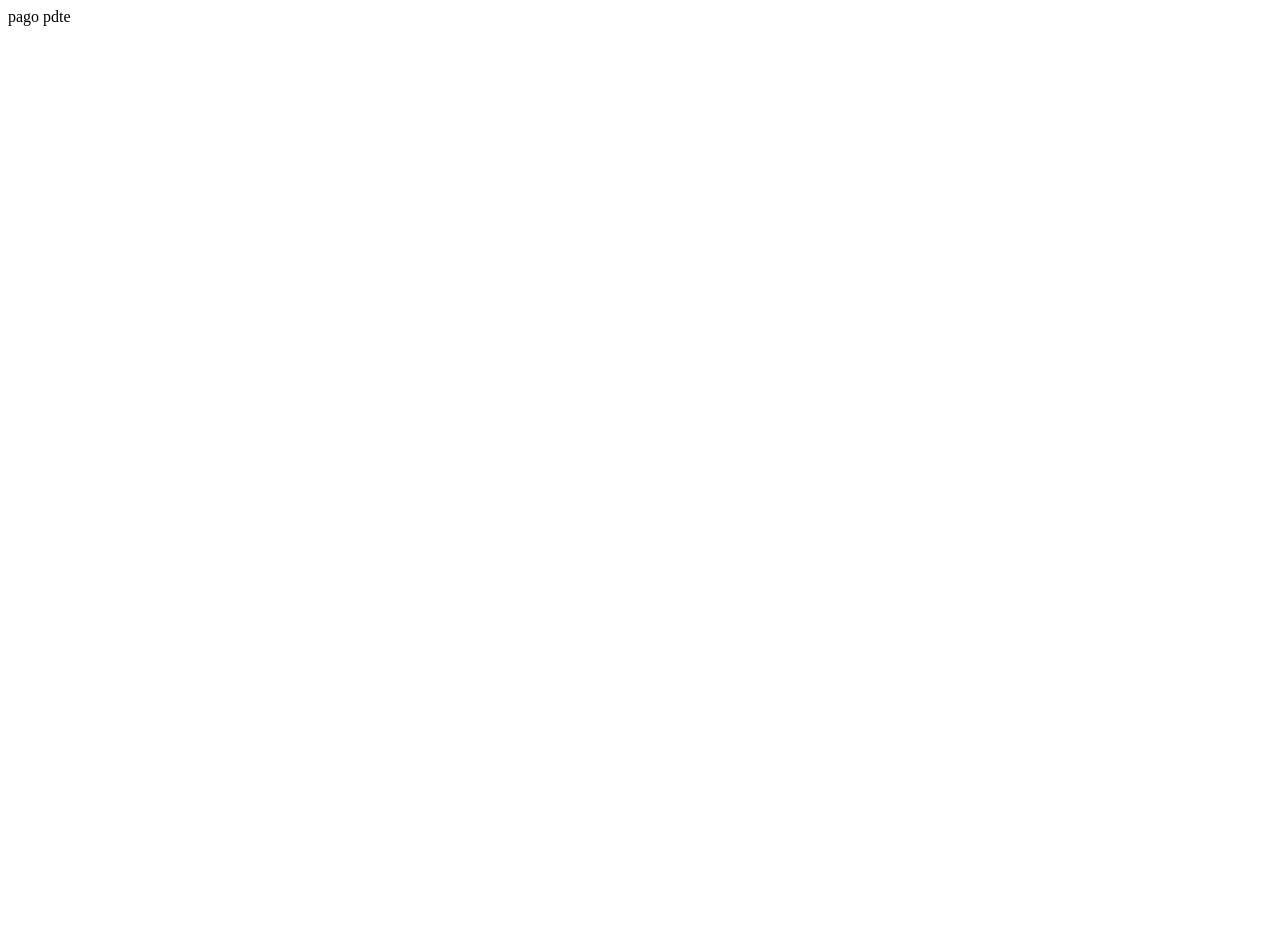
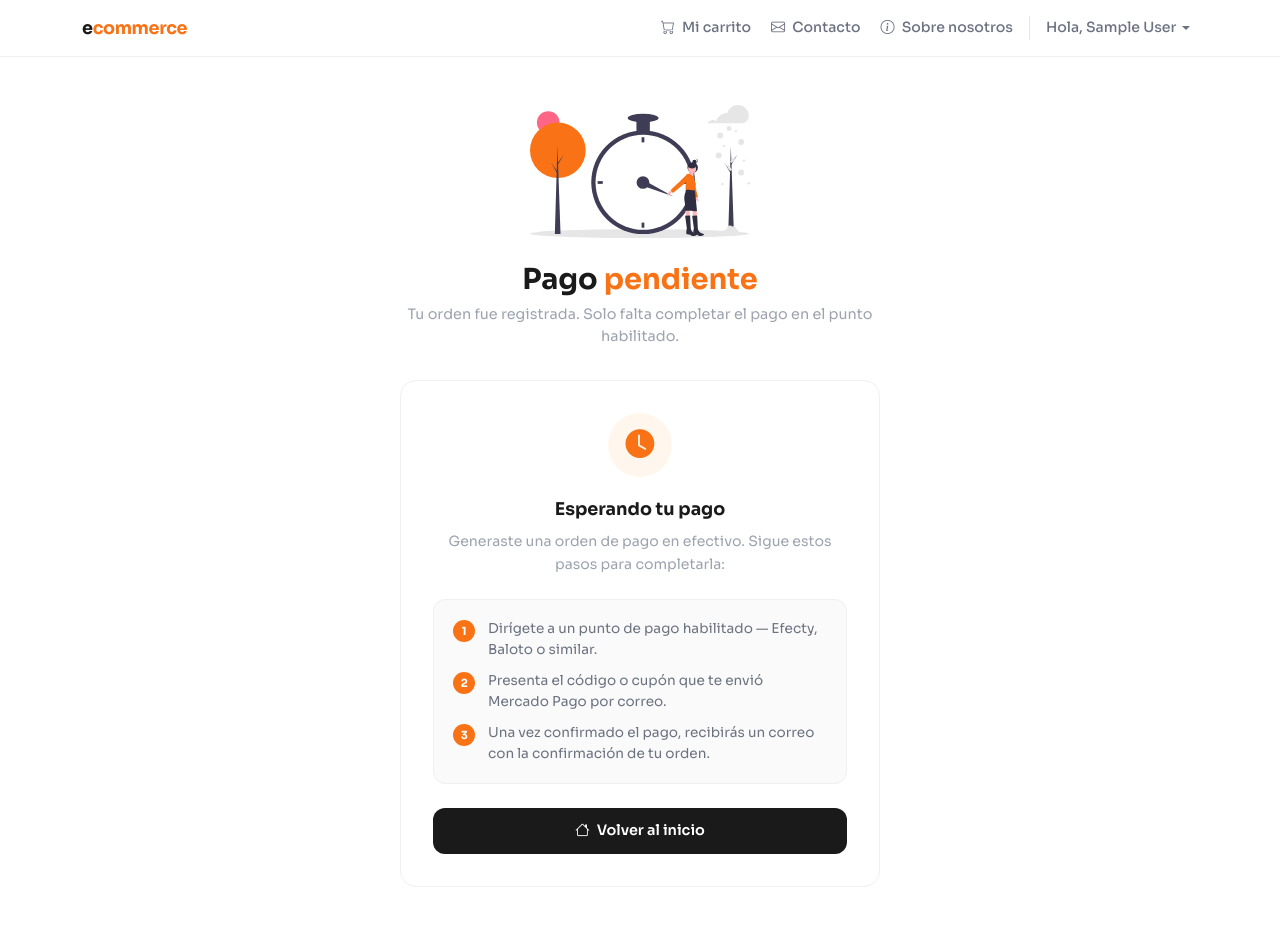
Before and after one commit to Alejandro-Jimenez-Daza/ecommerce, a PHP site: page /ecommerce/view/carritoPendiente.php in a window 1280 px wide. Before the commit the page is almost empty. Before the commit the page ends 26 px from the top, so only its background shows below. Run offline with PHP 8.4, Linux system fonts and the light colour scheme; the visitor is signed in with stand-in values (Sample User, id 1).

Commit message:
added view WaitingCart and ErrorCart, add badget(cart navbar) with AJAX/fetch

```diff
--- a/controller/cart/cartController.php
+++ b/controller/cart/cartController.php
@@ -45,5 +45,6 @@ if ($_SERVER["REQUEST_METHOD"] === "POST") {
             }
     }
 
-    echo json_encode(["ok" => true]);
+    $totalItems = array_sum($_SESSION["carrito"]);
+    echo json_encode(["ok" => true, "total" => $totalItems]);
 }
--- /dev/null
+++ b/resources/css/carritoPendiente.css
@@ -0,0 +1,131 @@
+* {
+    font-family: 'Sora', sans-serif;
+}
+
+body {
+    background: #f5f5f5;
+}
+
+.page-hero {
+    text-align: center;
+    padding: 3rem 1rem 2rem;
+}
+
+.page-hero img {
+    width: 220px;
+    margin-bottom: 1.5rem;
+}
+
+.page-hero h1 {
+    font-size: 1.8rem;
+    font-weight: 700;
+    color: #1a1a1a;
+}
+
+.page-hero h1 span {
+    color: #f97316;
+}
+
+.page-hero p {
+    color: #9ca3af;
+    font-size: 0.9rem;
+    max-width: 480px;
+    margin: 0.5rem auto 0;
+}
+
+.estado-card {
+    background: white;
+    border-radius: 16px;
+    border: 1px solid #f0f0f0;
+    padding: 2rem;
+    max-width: 480px;
+    margin: 0 auto 3rem;
+    text-align: center;
+}
+
+.icono-estado {
+    width: 64px;
+    height: 64px;
+    border-radius: 50%;
+    background: #fff7ed;
+    display: flex;
+    align-items: center;
+    justify-content: center;
+    margin: 0 auto 1.2rem;
+}
+
+.icono-estado i {
+    font-size: 1.8rem;
+    color: #f97316;
+}
+
+.estado-titulo {
+    font-size: 1.1rem;
+    font-weight: 700;
+    color: #1a1a1a;
+    margin-bottom: 0.5rem;
+}
+
+.estado-desc {
+    font-size: 0.88rem;
+    color: #9ca3af;
+    margin-bottom: 1.5rem;
+    line-height: 1.6;
+}
+
+.pasos {
+    background: #fafafa;
+    border-radius: 12px;
+    border: 1px solid #f0f0f0;
+    padding: 1.2rem;
+    margin-bottom: 1.5rem;
+    text-align: left;
+}
+
+.paso-item {
+    display: flex;
+    align-items: flex-start;
+    gap: 0.8rem;
+    font-size: 0.85rem;
+    color: #6b7280;
+    margin-bottom: 0.7rem;
+}
+
+.paso-item:last-child {
+    margin-bottom: 0;
+}
+
+.paso-num {
+    width: 22px;
+    height: 22px;
+    border-radius: 50%;
+    background: #f97316;
+    color: white;
+    font-size: 0.7rem;
+    font-weight: 700;
+    display: flex;
+    align-items: center;
+    justify-content: center;
+    flex-shrink: 0;
+    margin-top: 1px;
+}
+
+.btn-inicio {
+    background: #1a1a1a;
+    color: white;
+    border: none;
+    border-radius: 12px;
+    padding: 0.75rem 2rem;
+    font-weight: 600;
+    font-size: 0.9rem;
+    font-family: 'Sora', sans-serif;
+    transition: background 0.2s;
+    text-decoration: none;
+    display: inline-block;
+    width: 100%;
+}
+
+.btn-inicio:hover {
+    background: #f97316;
+    color: white;
+}
--- a/view/carritoExito.php
+++ /dev/null
@@ -1,5 +0,0 @@
-<?php
-require_once('../config/auth.php');
-
-echo "pago exitoso";
-?>
--- a/view/carritoPendiente.php
+++ b/view/carritoPendiente.php
@@ -1,4 +1,68 @@
 <?php
-require_once('../config/auth.php');
+require_once __DIR__ . '/../config/auth.php';
+require_once __DIR__ . '/../config/config.php';
+?>
+<!DOCTYPE html>
+<html lang="es">
 
-echo "pago pdte";
+<head>
+    <meta charset="UTF-8">
+    <meta name="viewport" content="width=device-width, initial-scale=1.0">
+    <title>Pago pendiente</title>
+    <link href="https://cdn.jsdelivr.net/npm/bootstrap@5.3.8/dist/css/bootstrap.min.css" rel="stylesheet">
+    <link rel="stylesheet" href="https://cdn.jsdelivr.net/npm/bootstrap-icons@1.13.1/font/bootstrap-icons.min.css">
+    <link href="https://fonts.googleapis.com/css2?family=Sora:wght@300;400;500;600;700&display=swap" rel="stylesheet">
+    <link rel="stylesheet" href="../resources/css/carritoPendiente.css">
+
+</head>
+
+<body>
+    <?php include __DIR__ . '/navbar.php'; ?>
+
+    <div class="container">
+
+
+
+        <div class="page-hero">
+            <img src="<?= BASE_URL ?>/resources/images/8.svg" alt="Pago pendiente">
+            <h1>Pago <span>pendiente</span></h1>
+            <p>Tu orden fue registrada. Solo falta completar el pago en el punto habilitado.</p>
+        </div>
+
+        <div class="estado-card">
+
+            <div class="icono-estado">
+                <i class="bi bi-clock-fill"></i>
+            </div>
+            <p class="estado-titulo">Esperando tu pago</p>
+            <p class="estado-desc">
+                Generaste una orden de pago en efectivo. Sigue estos pasos para completarla:
+            </p>
+
+            <div class="pasos">
+                <div class="paso-item">
+                    <span class="paso-num">1</span>
+                    <span>Dirígete a un punto de pago habilitado — Efecty, Baloto o similar.</span>
+                </div>
+                <div class="paso-item">
+                    <span class="paso-num">2</span>
+                    <span>Presenta el código o cupón que te envió Mercado Pago por correo.</span>
+                </div>
+                <div class="paso-item">
+                    <span class="paso-num">3</span>
+                    <span>Una vez confirmado el pago, recibirás un correo con la confirmación de tu orden.</span>
+                </div>
+            </div>
+
+            <a href="<?= BASE_URL ?>/view/dashboard.php" class="btn-inicio">
+                <i class="bi bi-house me-1"></i> Volver al inicio
+            </a>
+
+        </div>
+
+    </div>
+
+    <script src="https://cdn.jsdelivr.net/npm/bootstrap@5.3.8/dist/js/bootstrap.bundle.min.js"></script>
+</body>
+
+</html>
--- a/view/dashboard.php
+++ b/view/dashboard.php
@@ -1,5 +1,10 @@
 <?php
 require_once('../config/auth.php');
+// si se viene desde un pago aprobado, vaciar carrito con unset
+if (isset($_GET["status"]) && $_GET["status"] === 'approved') {
+    unset($_SESSION["carrito"]);
+}
+
 ?>
 <!DOCTYPE html>
 <html lang="en">
--- a/view/navbar.php
+++ b/view/navbar.php
@@ -50,13 +50,26 @@ require_once __DIR__ . '/../config/auth.php';
                     </li>
                 <?php endif; ?>
 
-                <!-- Carrito -->
-                <li class="nav-item">
-                    <a class="nav-link" href="<?= BASE_URL ?>/view/miCarrito.php">
-                        <i class="bi bi-cart me-1"></i> Mi carrito
-                    </a>
-                </li>
+                <!-- Carrito con contador de badget para contador de items en el array, leyendo session -->
+                <?php
+                $totalItems = 0;
+                if (isset($_SESSION["carrito"])) {
+                    $totalItems = array_sum($_SESSION["carrito"]);
+                }
+                ?>
 
+                <a class="nav-link" href="<?= BASE_URL ?>/view/miCarrito.php">
+                    <i class="bi bi-cart me-1"></i> Mi carrito
+                    <?php if ($totalItems > 0): ?>
+                        <span id="badge-carrito" class="badge rounded-pill bg-danger ms-1" style="font-size: 0.65rem;">
+                            <?= $totalItems ?>
+                        </span>
+                    <?php else: ?>
+                        <span id="badge-carrito" class="badge rounded-pill bg-danger ms-1" style="font-size: 0.65rem; display: none;">
+                            0
+                        </span>
+                    <?php endif; ?>
+                </a>
                 <!-- Contacto -->
                 <li class="nav-item">
                     <a class="nav-link" href="<?= BASE_URL ?>/view/contacto.php">
```
Also changed, not shown: resources/css/carritoError.css (added, +108 -0 lines), resources/js/dashboard.js (+17 -16 lines), view/carritoError.php (+56 -2 lines), resources/images/7.svg (added), resources/images/8.svg (added).
